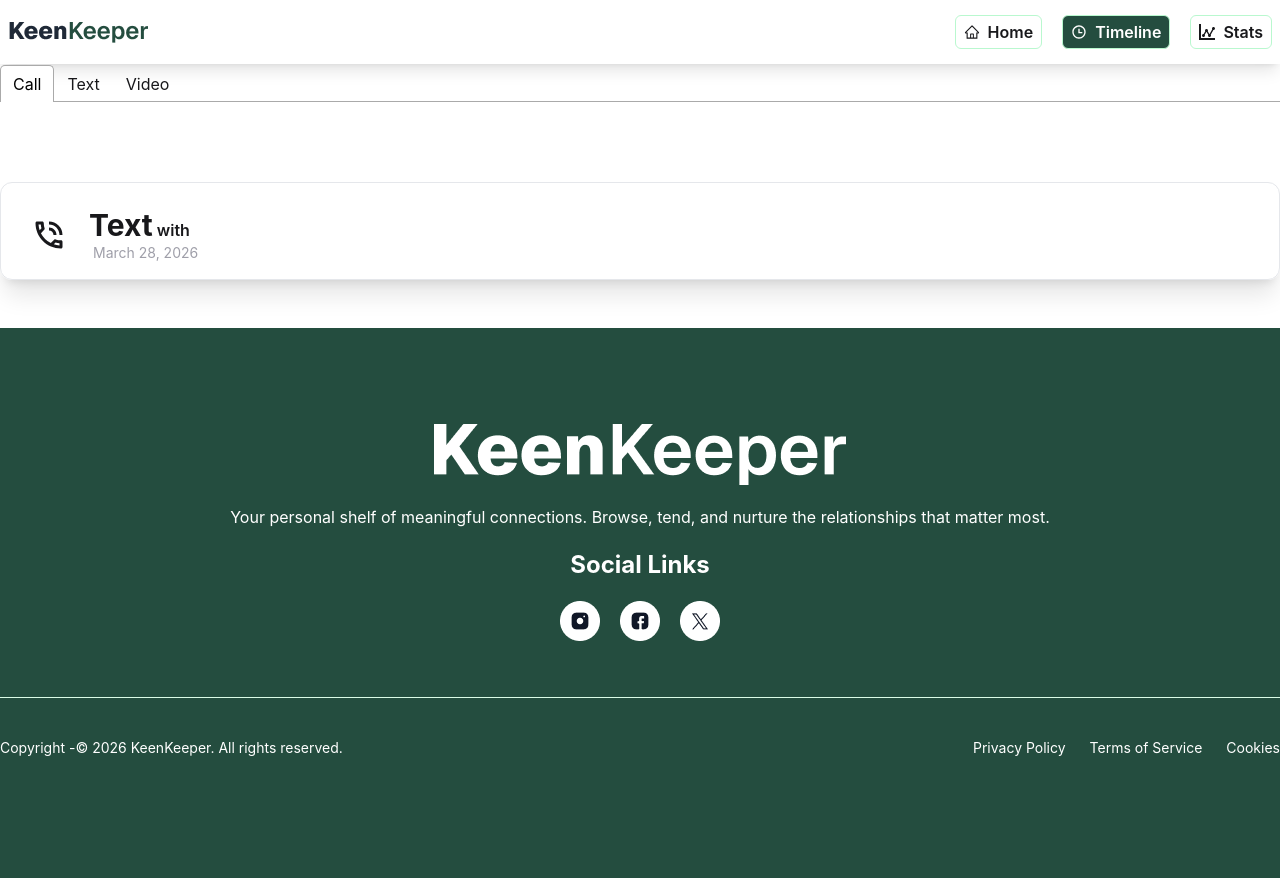
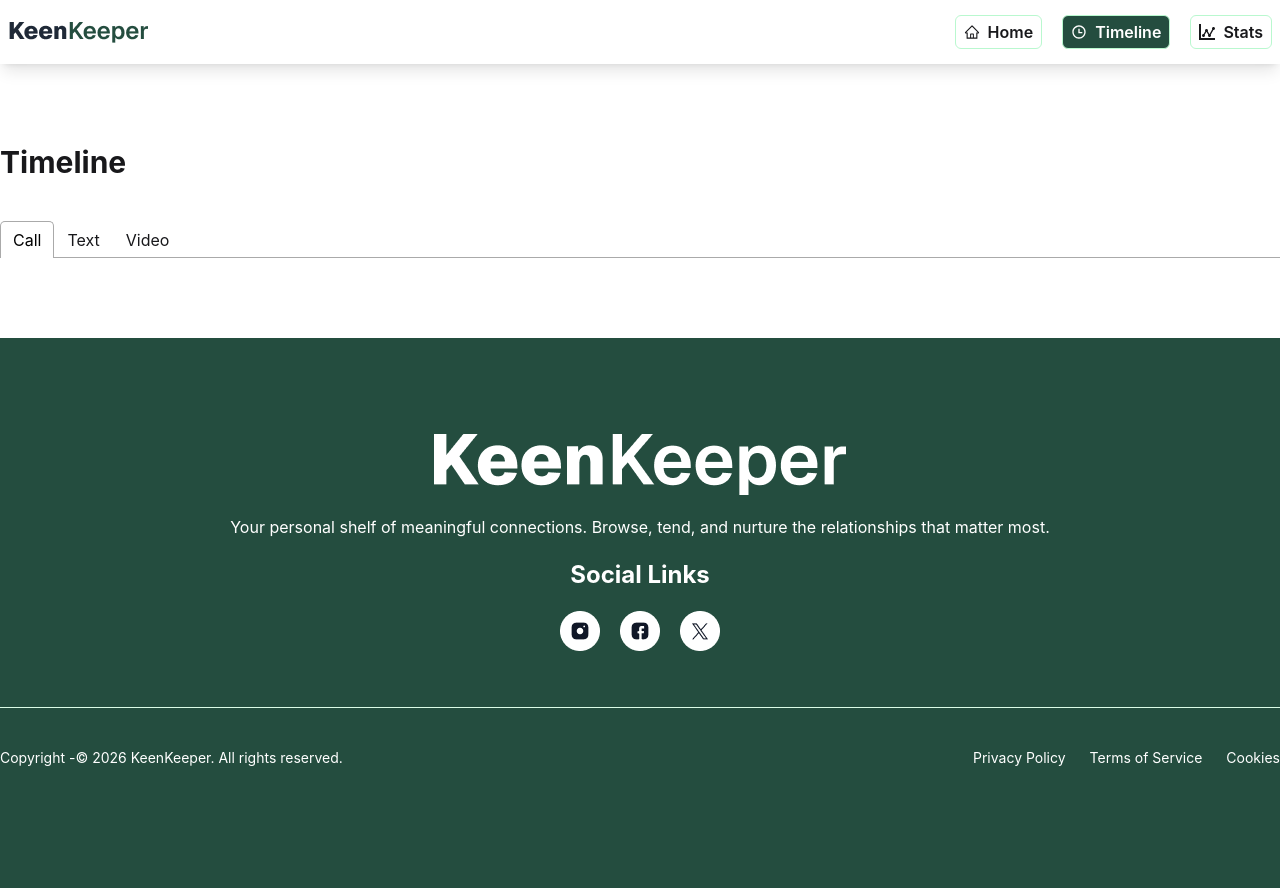
Before and after one commit to Rakibul611852/Keen-keeper-Assignment-7, a React (Vite) app: page /timeline in a window 1280 px wide. Built offline with nearby package versions, Linux system fonts and the light colour scheme.

Commit message:
callList daynamic added here

```diff
--- a/src/components/listed/CallList.jsx
+++ b/src/components/listed/CallList.jsx
@@ -1,20 +1,52 @@
-import React from 'react'
+import React, { useContext } from 'react';
 import { MdOutlinePhoneInTalk } from 'react-icons/md';
+import { FriendContext } from '../../context/FriendContext';
+
 const CallList = () => {
+  const { callList, smsList, videoList } = useContext(FriendContext);
+  console.log(callList, smsList, videoList, "friendContext");
+
   return (
-   <div class="px-6 pt-6 pb-4 flex items-center gap-4 shadow-xl mt-20 border border-gray-200 rounded-xl">
-      <div class="w-12 h-12 rounded-2xl flex items-center justify-center ">
-        <span className='text-4xl font-bold'><MdOutlinePhoneInTalk/></span>
-        <i class="fa-solid fa-sparkles text-white text-2xl"></i>
+    <div className='container mx-auto mt-20'>
+      {
+          <div className="">
+      {callList?.map((friend) => (
+            <div className=" shadow-2xl border border-gray-200 rounded-xl p-4 flex items-center justify-between mb-3 hover:bg-gray-200 transition duration-200">
+
+      {/* Left Content */}
+      <div className="flex items-center gap-5">
+
+        {/* Avatar */}
+        <div className="rounded-full border border-gray-200 p-2 flex items-center justify-center">
+         <button className=" hover:text-green-500 text-3xl transition">
+        <MdOutlinePhoneInTalk />
+      </button>
+        </div>
+
+        {/* Text */}
+        <div>
+          <h3>
+            <span className="font-semibold text-xl">Call</span> <span className='text-gray-600'>with {friend.name}</span>
+          </h3>
+          <p className="text-sm text-gray-500">
+            {new Date().toLocaleDateString("en-US", {
+              day: "numeric",
+              month: "long",
+              year: "numeric",
+            })}
+          </p>
+        </div>
       </div>
-      <div>
-        <p class="font-semibold"><span className='text-3xl font-bold'>Text</span> with <span></span></p>
-        <p class="text-zinc-400 text-sm flex items-center gap-1">
-          <i class="fa-solid fa-calendar-day"></i>
-          March 28, 2026
-        </p>
-      </div>
+
+      {/* Call Icon */}
+
     </div>
-  )
-}
+
+      ))}
+    </div>
+      }
+    </div>
+  );
+};
+
 export default CallList;
--- a/src/components/listed/TextList.jsx
+++ b/src/components/listed/TextList.jsx
@@ -1,8 +1,52 @@
-import React from 'react'
+import React, { useContext } from 'react'
+import { BsChatLeftTextFill } from 'react-icons/bs';
+import { FriendContext } from '../../context/FriendContext';
 
 const TextList = () => {
+
+const { callList, smsList, videoList } = useContext(FriendContext);
+  console.log(callList, smsList, videoList, "friendContext");
+
   return (
-    <div>TextList</div>
+     <div className='container mx-auto mt-20'>
+          {
+              <div className="">
+              {smsList?.map((friend) => (
+                    <div className=" shadow-2xl border border-gray-200 rounded-xl p-4 flex items-center justify-between mb-3 hover:bg-gray-200 transition duration-200">
+
+              {/* Left Content */}
+              <div className="flex items-center gap-3">
+
+                {/* Avatar */}
+                <div className="w-10 h-10 rounded-full bg-gray-300 flex items-center justify-center text-lg">
+                <button className="text-gray-500 hover:text-green-500 text-xl transition">
+                <BsChatLeftTextFill />
+              </button>
+                </div>
+
+                {/* Text */}
+                <div>
+                  <h3 className="text-gray-800 font-medium">
+                    <span className="font-semibold">Text</span> with {friend.name}
+                  </h3>
+                  <p className="text-sm text-gray-500">
+                    {new Date().toLocaleDateString("en-US", {
+                      day: "numeric",
+                      month: "long",
+                      year: "numeric",
+                    })}
+                  </p>
+                </div>
+              </div>
+
+              {/* Call Icon */}
+
+            </div>
+
+          ))}
+        </div>
+          }
+        </div>
   )
 }
 export default TextList;
--- a/src/pages/friends/Timelline.jsx
+++ b/src/pages/friends/Timelline.jsx
@@ -12,9 +12,15 @@ const Timeline = () => {
       console.log(callList,smsList,videoList, "friendContext")
 
   return (
+
       <div className='container mx-auto'>
 
-       <Tabs>
+        <div>
+            <h2 className='text-3xl font-bold mt-20 mb-10 '>Timeline </h2>
+        </div>
+
+       <div>
+         <Tabs>
           <TabList>
             <Tab>Call</Tab>
             <Tab>Text</Tab>
@@ -33,6 +39,7 @@ const Timeline = () => {
             <VideoList/>
           </TabPanel>
         </Tabs>
+      </div>
 
 
       </div>
```
